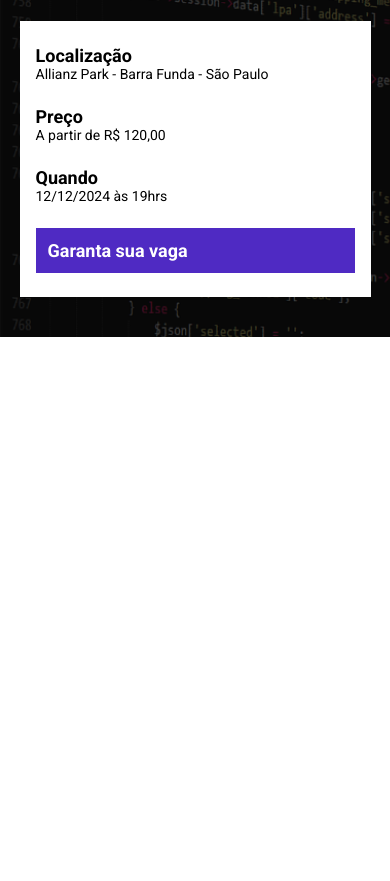
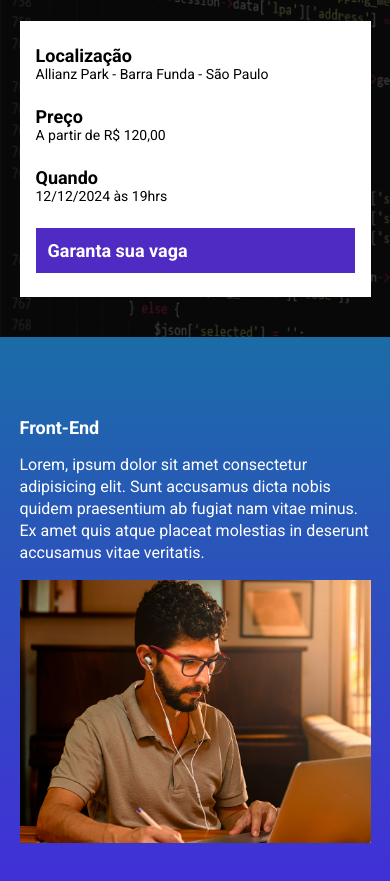
Before and after one commit to raquelbiondi/tech_talks, a website built with Parcel: page src/index.html in a window 390 px wide. Shown: the part 179-1060 px from the top of the page. Before the commit the page ends 844 px from the top, so only its background shows below. Built offline with nearby package versions, Linux system fonts and the light colour scheme.

Commit message:
finalizando seção front-end

```diff
--- a/src/index.html
+++ b/src/index.html
@@ -35,9 +35,21 @@
                 </ul>
                 <a href="#" class="button button--primary">Garanta sua vaga</a>
             </div>
-
         </div>
     </header>
+
+    <section class="event">
+        <div class="container">
+            <div class="event__details">
+                <h2 class="event__details__title">Front-End</h2>
+                <p class="event__details__description">Lorem, ipsum dolor sit amet consectetur adipisicing elit. Sunt accusamus dicta nobis quidem praesentium ab fugiat nam vitae minus. Ex amet quis atque placeat molestias in deserunt accusamus vitae veritatis.</p>
+            </div>
+            <img class="event__image" src="images/frontend.png" alt="front-end">
+        </div>
+    </section>
+
+
+
     <script src="scripts/main.js"></script>
 </body>
 </html>
--- /dev/null
+++ b/src/styles/_event.scss
@@ -0,0 +1,42 @@
+.event {
+    padding: 80px 0;
+    background-image: linear-gradient(#1B6CA7, #442BDB);
+
+    .container {
+        display: flex;
+    }
+
+    &__image{
+        max-width: 360px;
+    }
+
+    &__details {
+        margin-right: 40px;
+
+        &__title {
+            font-size: 18px;
+            font-weight: bold;
+            margin-bottom: 16px;
+        }
+
+        &__description {
+            line-height: 22px;
+
+        }
+    }
+
+    @media (max-width: 640px){
+        .container {
+            display: block;
+        }
+
+        &__image {
+            width: 100%;
+        }
+
+        &__details {
+            margin-right: 0;
+            margin-bottom: 16px;
+        }
+    }
+}
--- a/src/styles/main.scss
+++ b/src/styles/main.scss
@@ -1,6 +1,7 @@
 @use 'hero';
 @use 'components/infos_bar';
 @use 'components/buttons';
+@use 'event';
 
 * {
     margin: 0;
```
